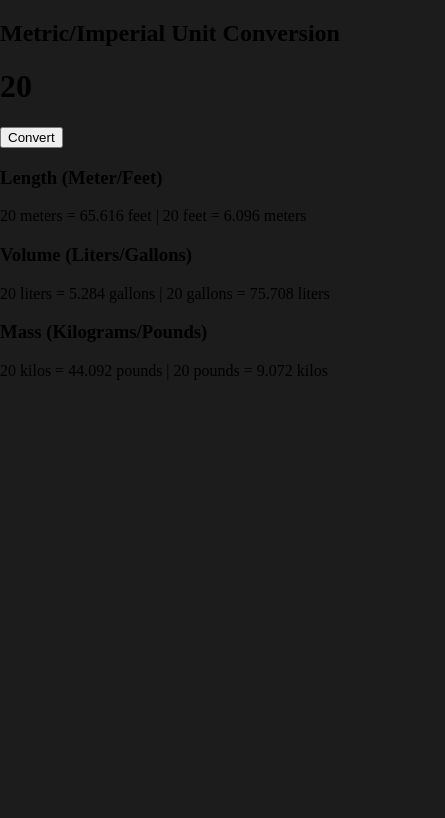
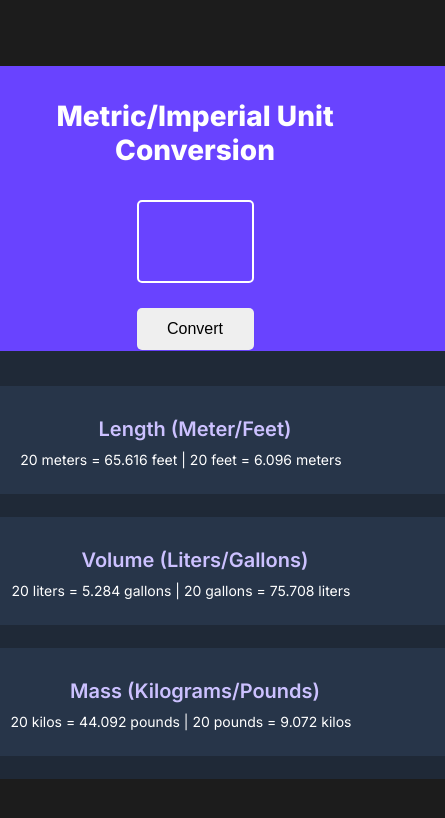
Before and after one commit to ameh-samson/unit-converter, a plain HTML site: page index.html in a window 390 px wide. Shown: the whole page, 445 px wide, since content can reach past the window. Drawn offline with Linux system fonts and the light colour scheme.

Commit message:
The style was completed
Since I specified the width of everything, it might affect the responsiveness of the app which I will address later

```diff
--- a/index.css
+++ b/index.css
@@ -8,8 +8,102 @@ html {
   box-sizing: inherit;
 }
 
+h1,
+h2,
+h3,
+p,
+button {
+  margin: 0;
+  padding: 0;
+}
+
 body {
   margin: 0;
-  padding: 0;
+  padding-inline: 32px;
+  min-height: 100dvh;
+  min-height: 100vh;
+
   background: #1c1c1c;
+  display: flex;
+  justify-content: center;
+  align-items: center;
+
+  font-family: "Inter", sans-serif;
+  text-align: center;
 }
+
+.container {
+  width: 550px;
+  background: #1f2937;
+}
+
+.main {
+  height: 285px;
+  color: #fff;
+  background: #6943ff;
+  padding-inline: 50px;
+  margin-bottom: 35px;
+}
+
+.main-header {
+  font-size: 28px;
+  font-weight: 800;
+  padding: 33px 0;
+}
+
+.number-to-convert-container {
+  width: 117px;
+  height: 83px;
+  margin-inline: auto;
+}
+
+#number-to-convert {
+  width: 100%;
+  height: 100%;
+  color: #fff;
+  font-size: 58px;
+  text-align: center;
+  outline: none;
+  border: 2px solid #fff;
+  border-radius: 5px;
+  background: none;
+  margin-bottom: 25px;
+}
+
+#convert-btn {
+  width: inherit;
+  height: 42px;
+  font-size: 16px;
+  font-weight: 500;
+  padding: 9px 28px;
+  border-radius: 5px;
+  border-radius: 5px;
+  border: none;
+  box-shadow: 0px 1px 2px #0000000d;
+}
+
+#convert-btn:hover {
+  background: #ccc1ff;
+}
+
+.result-container {
+  height: 108px;
+  width: 500px;
+  margin: 0 auto 23px;
+  background: #273549;
+}
+
+.coversion-result-header {
+  color: #ccc1ff;
+  font-size: 20px;
+  font-weight: 600;
+  padding: 31px 0 10px;
+}
+
+.coversion-result-para {
+  width: 471.92px;
+  height: 33.68px;
+  font-size: 14px;
+  color: #ffffff;
+  font-weight: 400;
+}
--- a/index.html
+++ b/index.html
@@ -3,6 +3,14 @@
   <head>
     <meta charset="UTF-8" />
     <meta name="viewport" content="width=device-width, initial-scale=1.0" />
+
+    <!-- Google font link -->
+    <link rel="preconnect" href="https://fonts.googleapis.com" />
+    <link rel="preconnect" href="https://fonts.gstatic.com" crossorigin />
+    <link
+      href="https://fonts.googleapis.com/css2?family=Inter:wght@400;500;600;800&display=swap"
+      rel="stylesheet"
+    />
 
     <!-- CSS link -->
     <link rel="stylesheet" href="index.css" />
@@ -11,31 +19,37 @@
   <body>
     <div class="container">
       <div class="main">
-        <h2>Metric/Imperial Unit Conversion</h2>
-        <div>
-          <h1 id="number-to-convert">20</h1>
-        </div>
-        <button id="convert-btn">Convert</button>
-      </div>
-
-      <div class="length-container">
-        <div class="conversion-result">
-          <h3>Length (Meter/Feet)</h3>
-          <p>20 meters = 65.616 feet | 20 feet = 6.096 meters</p>
+        <h2 class="main-header">Metric/Imperial Unit Conversion</h2>
+        <div class="number-to-convert-container">
+          <input type="text" id="number-to-convert" />
+          <button id="convert-btn">Convert</button>
         </div>
       </div>
 
-      <div class="volume-container">
+      <div class="result-container length">
         <div class="conversion-result">
-          <h3>Volume (Liters/Gallons)</h3>
-          <p>20 liters = 5.284 gallons | 20 gallons = 75.708 liters</p>
+          <h3 class="coversion-result-header">Length (Meter/Feet)</h3>
+          <p class="coversion-result-para">
+            20 meters = 65.616 feet | 20 feet = 6.096 meters
+          </p>
+        </div>
+      </div>
+
+      <div class="result-container volume">
+        <div class="conversion-result">
+          <h3 class="coversion-result-header">Volume (Liters/Gallons)</h3>
+          <p class="coversion-result-para">
+            20 liters = 5.284 gallons | 20 gallons = 75.708 liters
+          </p>
         </div>
       </div>
 
       <div class="length">
-        <div class="conversion-result">
-          <h3>Mass (Kilograms/Pounds)</h3>
-          <p>20 kilos = 44.092 pounds | 20 pounds = 9.072 kilos</p>
+        <div class="result-container convers">
+          <h3 class="coversion-result-header">Mass (Kilograms/Pounds)</h3>
+          <p class="coversion-result-para">
+            20 kilos = 44.092 pounds | 20 pounds = 9.072 kilos
+          </p>
         </div>
       </div>
     </div>
```
